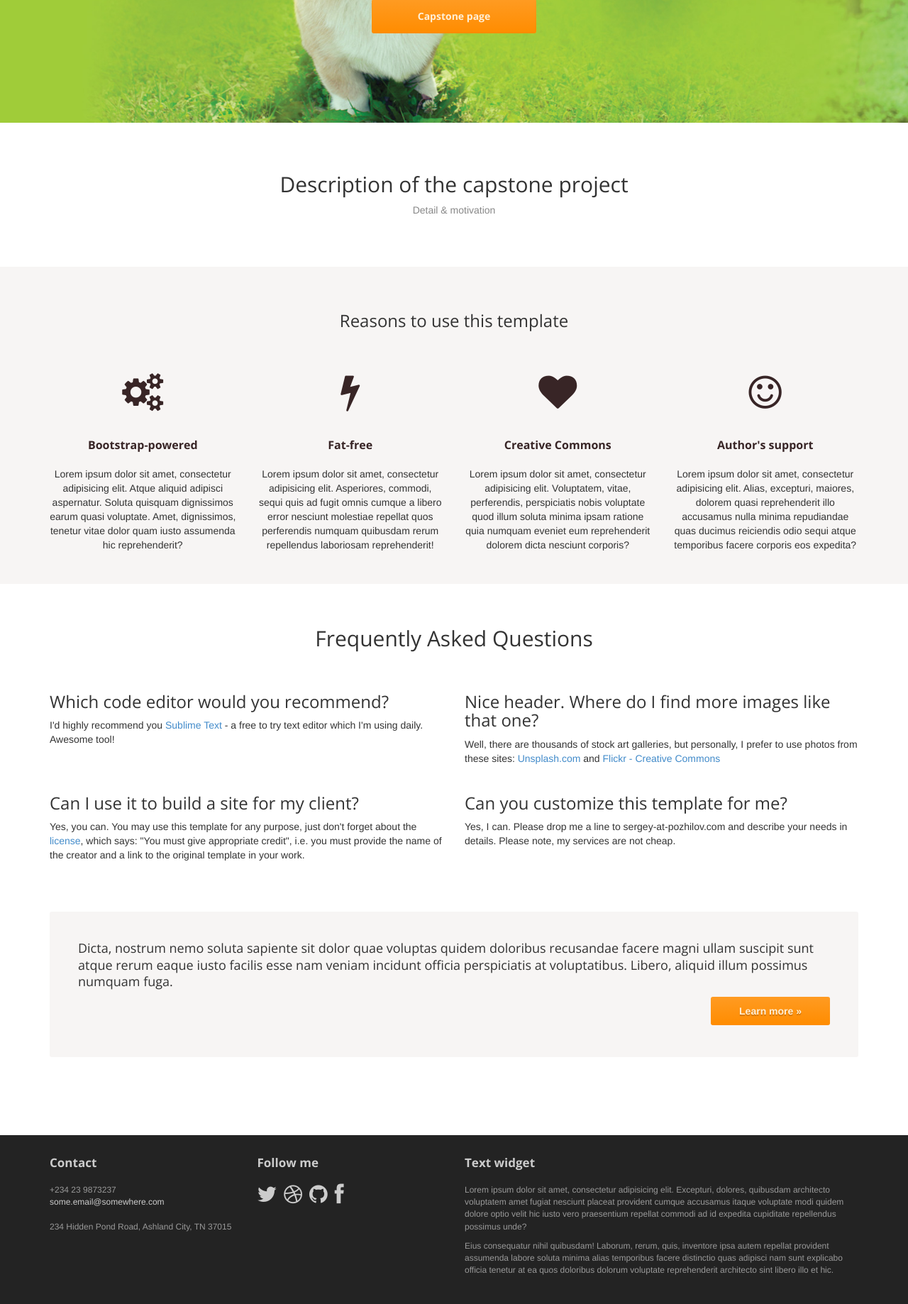
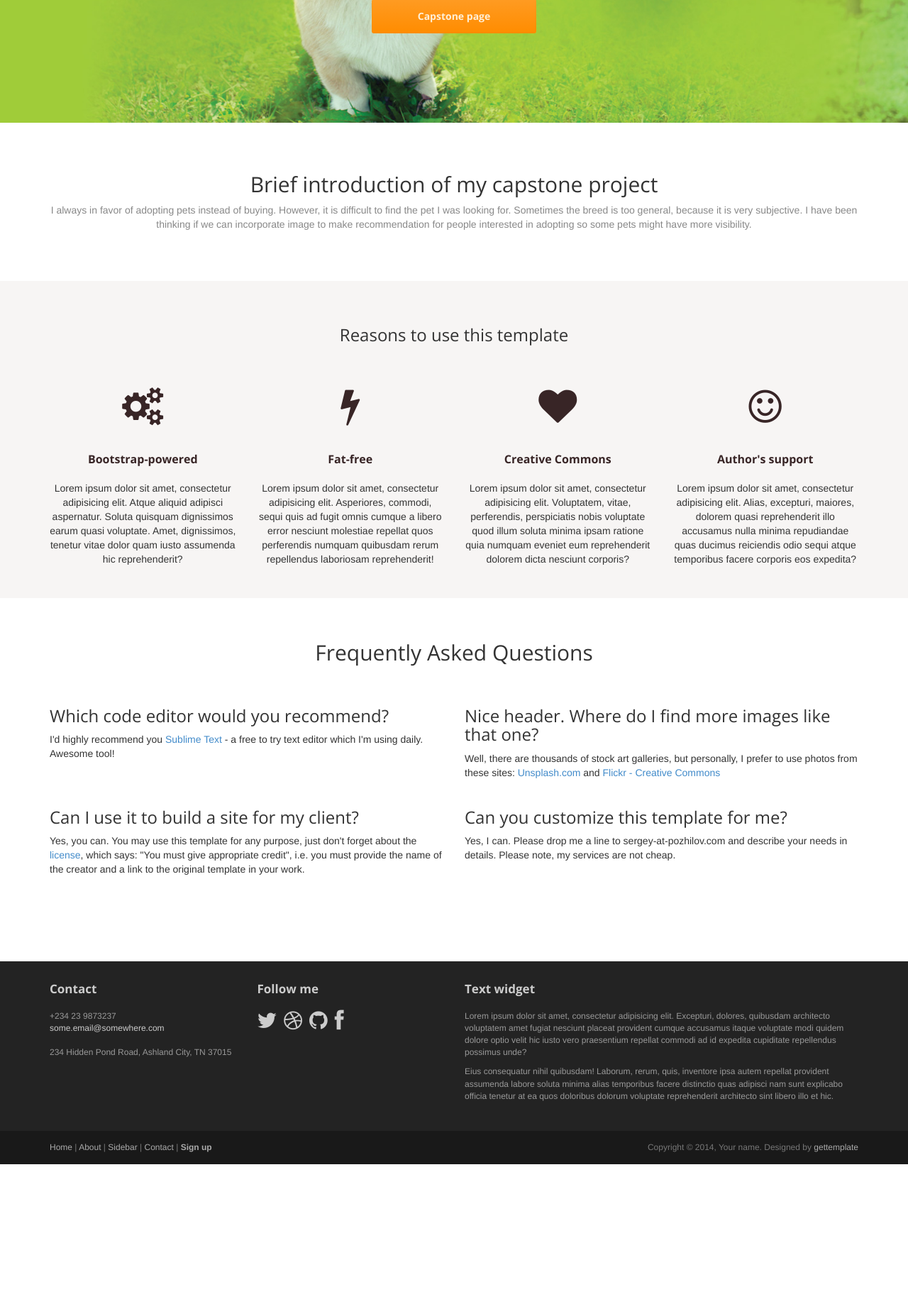
Before and after one commit to shuu8271/petfinder_recommendation, a Flask app: page / in a window 1280 px wide. Shown: the part 347-2185 px from the top of the page at 71% size. After the commit the page ends 1988 px from the top, so only its background shows below. Run offline with Flask 2, Linux system fonts and the light colour scheme; parts of the project's set-up code (start-up, migrations or seed data) failed here and were passed over; some libraries are stand-ins or nearby versions.

Commit message:
clean up content

```diff
--- a/src/feature_matrix.py
+++ b/src/feature_matrix.py
@@ -1,4 +1,5 @@
 import pandas as pd, numpy as np, requests, json
+import random
 from src.api_data import dog_breed_list
 
 breed_list = dog_breed_list()
@@ -35,12 +36,11 @@ def make_user_feature(df, selection):
     #input is a set containing pet_id selections
     '''
     convert user input list to create user-feature matrix
-    input contain user_id with pet selection(pet_id)
+    selection contains set of pet selection(pet_id)
     df is the all data in database
     '''
-    #input_df = pd.read_csv(input)
-    last_user_id = 1000001
-    d = {last_user_id:x for x in selection}
+    current_user_id = random.randint(1000001, 2000000)
+    d = {current_user_id:x for x in selection}
     input_df = pd.DataFrame(d, columns = ['user_id', 'pet_id'] ,index=range(len(selection)))
     user_df = pd.DataFrame(None, columns=['user_id',*feature_list])
 
@@ -70,5 +70,5 @@ def make_user_feature(df, selection):
             selected_breeds = ''.join(df[df['pet_id']==pet]['breeds'].tolist()).split(', ')
             for breed in selected_breeds:
                 user_df.loc[idx, breed] += 1
-    last_user_id += 1
+    current_user_id += 1
     return user_df
--- a/templates/index.html
+++ b/templates/index.html
@@ -69,9 +69,13 @@
 	<!-- Intro -->
 	<div class="container text-center">
 		<br> <br>
-		<h2 class="thin">Description of the capstone project</h2>
+		<h2 class="thin">Brief introduction of my capstone project</h2>
 		<p class="text-muted">
-			Detail & motivation
+			I always in favor of adopting pets instead of buying.
+			However, it is difficult to find the pet I was looking for.
+			Sometimes the breed is too general, because it is very subjective.
+			I have been thinking if we can incorporate image to make recommendation for
+			people interested in adopting so some pets might have more visibility.
 		</p>
 	</div>
 	<!-- /Intro-->
@@ -146,11 +150,6 @@
 				<p>Yes, I can. Please drop me a line to sergey-at-pozhilov.com and describe your needs in details. Please note, my services are not cheap.</p>
 			</div>
 		</div> <!-- /row -->
-
-		<div class="jumbotron top-space">
-			<h4>Dicta, nostrum nemo soluta sapiente sit dolor quae voluptas quidem doloribus recusandae facere magni ullam suscipit sunt atque rerum eaque iusto facilis esse nam veniam incidunt officia perspiciatis at voluptatibus. Libero, aliquid illum possimus numquam fuga.</h4>
-     		<p class="text-right"><a class="btn btn-primary btn-large">Learn more »</a></p>
-  		</div>
 
 </div>	<!-- /container -->
 
```
Also changed, not shown: app.py (+0 -18 lines).
